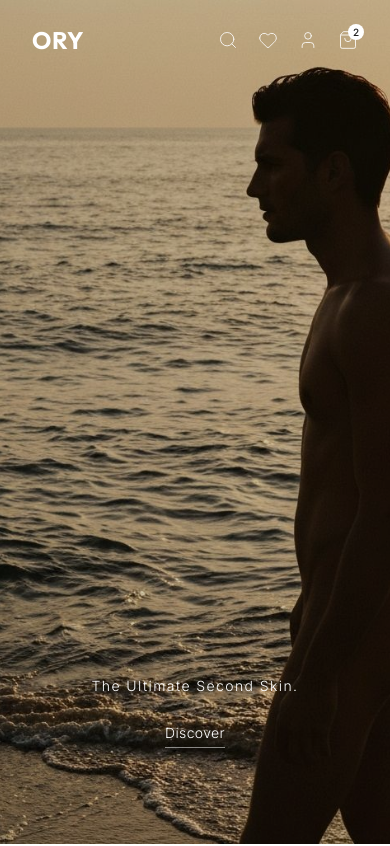
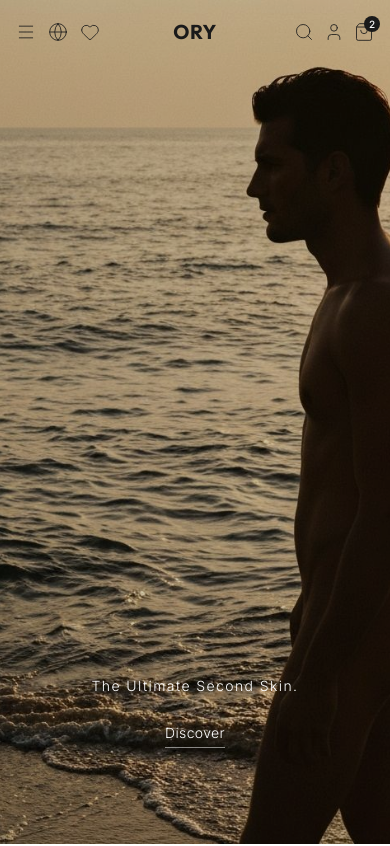
Before and after one commit to Awwyy1/ORY-V0, a Next.js app: page / in a window 390 px wide. Shown: the top 846 px of the page. Built offline with nearby package versions, Linux system fonts and the light colour scheme.

Commit message:
style: refine mobile navigation layout and icon spacing\n\nAdjust burger menu, logo, and icon placements for better mobile UX.

```diff
--- a/components/header.tsx
+++ b/components/header.tsx
@@ -1,7 +1,7 @@
 "use client"
 
 import { useState, useEffect } from "react"
-import { Search, Heart, User, ShoppingBag, ChevronDown } from "lucide-react"
+import { Search, Heart, User, ShoppingBag, ChevronDown, Menu, Globe } from "lucide-react"
 import { motion, AnimatePresence } from "framer-motion"
 
 const navLinks = [
@@ -35,20 +35,49 @@ export function Header() {
             : "bg-transparent"
         }`}
       >
-        <div className="w-full px-8 lg:px-12">
-          <div className="flex items-center justify-between h-20">
-            {/* Logo */}
-            <a href="/" className="flex-shrink-0">
+        <div className="w-full px-4 md:px-8 lg:px-12">
+          <div className="flex items-center justify-between h-16 md:h-20">
+
+            {/* Mobile Left Controls */}
+            <div className="flex md:hidden items-center gap-3">
+              <button
+                className={`transition-colors duration-300 ${
+                  isScrolled ? "text-[#1A1A1A]" : "text-[#1A1A1A]"
+                }`}
+                aria-label="Menu"
+              >
+                <Menu strokeWidth={1} className="w-5 h-5" />
+              </button>
+              <button
+                className={`transition-colors duration-300 ${
+                  isScrolled ? "text-[#1A1A1A]" : "text-[#1A1A1A]"
+                }`}
+                aria-label="Language"
+              >
+                <Globe strokeWidth={1} className="w-5 h-5" />
+              </button>
+              <button
+                className={`transition-colors duration-300 ${
+                  isScrolled ? "text-[#1A1A1A]" : "text-[#1A1A1A]"
+                }`}
+                aria-label="Wishlist"
+              >
+                <Heart strokeWidth={1} className="w-5 h-5" />
+              </button>
+            </div>
+
+            {/* Logo - Desktop: Left, Mobile: Center */}
+            <a href="/" className="flex-shrink-0 md:flex-shrink-0 absolute left-1/2 -translate-x-1/2 md:static md:translate-x-0">
               <span
-                className={`font-display text-2xl font-bold tracking-wide transition-colors duration-500 ${
-                  isScrolled ? "text-[#1A1A1A]" : "text-white"
+                className={`font-display text-xl md:text-2xl font-bold tracking-wide transition-colors duration-500 ${
+                  isScrolled ? "text-[#1A1A1A]" : "md:text-white text-[#1A1A1A]"
                 }`}
               >
                 ORY
               </span>
             </a>
 
-            {/* Navigation - Center */}
+            {/* Navigation - Center (Desktop only) */}
             <nav className="hidden md:flex items-center gap-8">
               {navLinks.map((link) => (
                 <a
@@ -65,7 +94,7 @@ export function Header() {
 
             {/* Right Controls */}
             <div className="flex items-center gap-6">
-              {/* Language/Currency Selector */}
+              {/* Language/Currency Selector - Desktop only */}
               <button
                 className={`hidden lg:flex items-center gap-1 text-sm font-light transition-colors duration-300 ${
                   isScrolled ? "text-[#1A1A1A]" : "text-white"
@@ -77,8 +106,8 @@ export function Header() {
                 <ChevronDown strokeWidth={1} className="w-4 h-4 ml-1" />
               </button>
 
-              {/* Icons */}
-              <div className="flex items-center gap-5">
+              {/* Desktop Icons */}
+              <div className="hidden md:flex items-center gap-5">
                 <button
                   className={`transition-colors duration-300 hover:opacity-70 ${
                     isScrolled ? "text-[#1A1A1A]" : "text-white"
@@ -123,6 +152,39 @@ export function Header() {
                   )}
                 </button>
               </div>
+
+              {/* Mobile Icons - Compact spacing */}
+              <div className="flex md:hidden items-center gap-2.5">
+                <button
+                  className={`transition-colors duration-300 ${
+                    isScrolled ? "text-[#1A1A1A]" : "text-[#1A1A1A]"
+                  }`}
+                  aria-label="Search"
+                >
+                  <Search strokeWidth={1} className="w-5 h-5" />
+                </button>
+                <button
+                  className={`transition-colors duration-300 ${
+                    isScrolled ? "text-[#1A1A1A]" : "text-[#1A1A1A]"
+                  }`}
+                  aria-label="Account"
+                >
+                  <User strokeWidth={1} className="w-5 h-5" />
+                </button>
+                <button
+                  className={`relative transition-colors duration-300 ${
+                    isScrolled ? "text-[#1A1A1A]" : "text-[#1A1A1A]"
+                  }`}
+                  aria-label="Shopping Bag"
+                >
+                  <ShoppingBag strokeWidth={1} className="w-5 h-5" />
+                  {cartCount > 0 && (
+                    <span className="absolute -top-1.5 -right-1.5 w-4 h-4 text-[10px] font-medium flex items-center justify-center rounded-full bg-[#1A1A1A] text-white">
+                      {cartCount}
+                    </span>
+                  )}
+                </button>
+              </div>
             </div>
           </div>
         </div>
```
Also changed, not shown: 1 other file (tests, documents, lock files or other folders).
